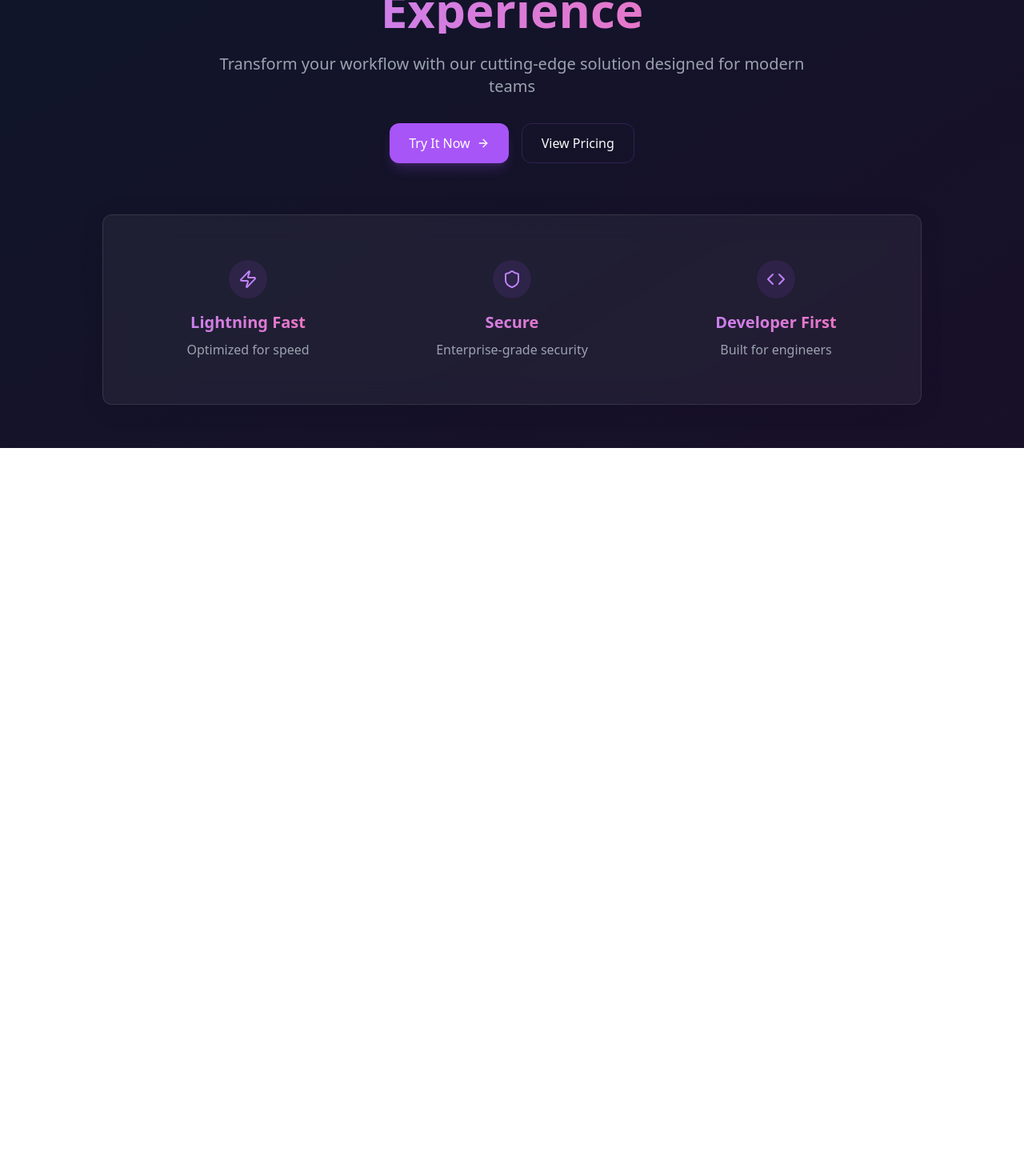
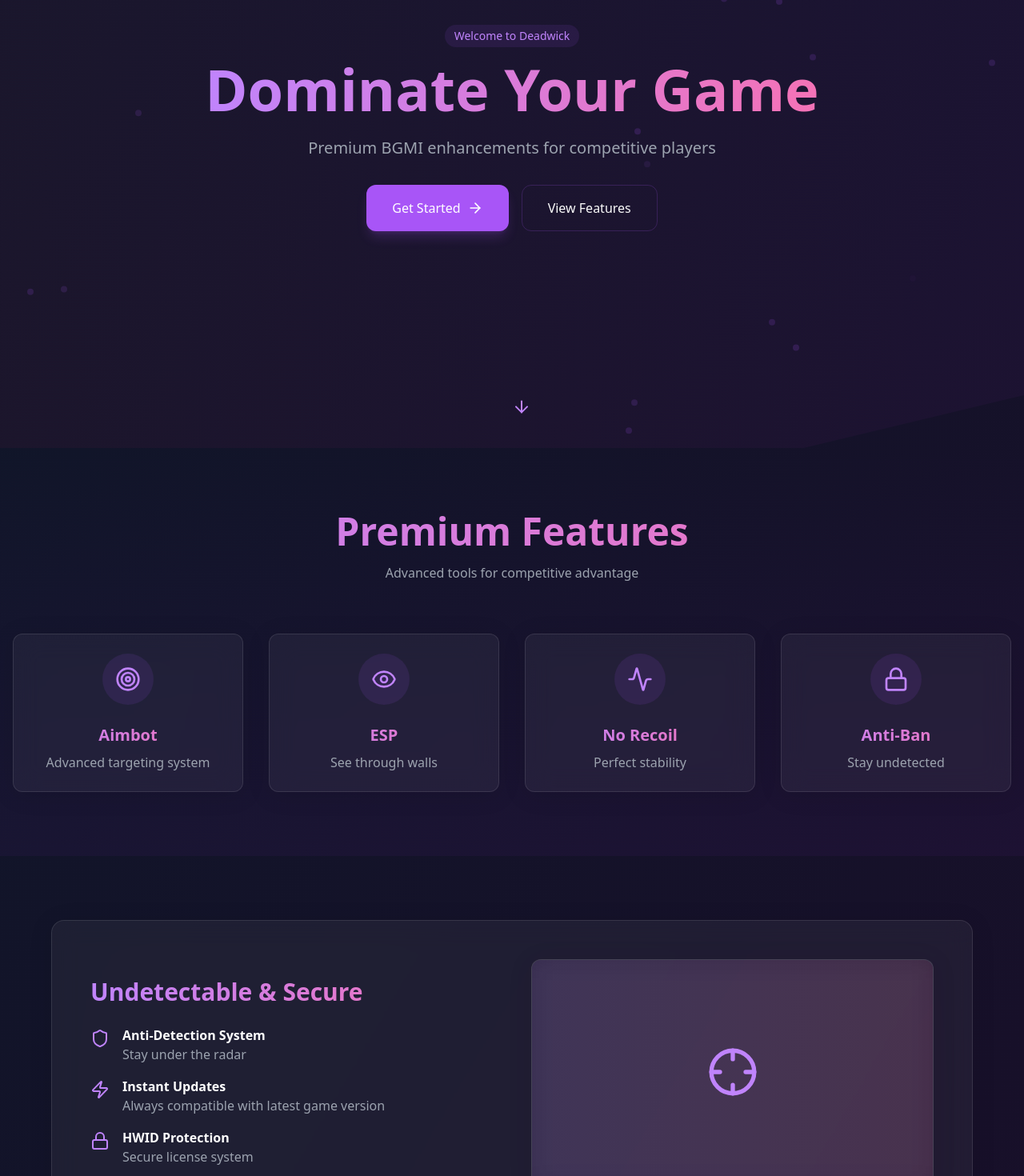
Before and after one commit to ygyug76/deadwick, a React (Vite) app: page / in a window 1280 px wide. Shown: the part 240-1710 px from the top of the page at 80% size. Before the commit the page ends 800 px from the top, so only its background shows below. Built offline with nearby package versions, Linux system fonts and the light colour scheme.

Commit message:
Enhance landing page and animations
Improve overall website design with animations and add more cheat-related content and pages.

```diff
--- a/src/pages/Index.tsx
+++ b/src/pages/Index.tsx
@@ -1,6 +1,16 @@
 
 import { motion } from "framer-motion";
-import { ArrowRight, Shield, Zap, Code } from "lucide-react";
+import {
+  ArrowRight,
+  Shield,
+  Zap,
+  Code,
+  Target,
+  Crosshair,
+  Eye,
+  Activity,
+  Lock
+} from "lucide-react";
 import { Link } from "react-router-dom";
 
 const Index = () => {
@@ -19,13 +29,68 @@ const Index = () => {
     show: { opacity: 1, y: 0 }
   };
 
+  const features = [
+    {
+      icon: Target,
+      title: "Aimbot",
+      description: "Advanced targeting system"
+    },
+    {
+      icon: Eye,
+      title: "ESP",
+      description: "See through walls"
+    },
+    {
+      icon: Activity,
+      title: "No Recoil",
+      description: "Perfect stability"
+    },
+    {
+      icon: Lock,
+      title: "Anti-Ban",
+      description: "Stay undetected"
+    }
+  ];
+
   return (
-    <div className="min-h-screen flex flex-col justify-center items-center px-4 pt-16">
+    <div className="min-h-screen">
+      {/* Hero Section */}
+      <div className="h-screen flex flex-col justify-center items-center px-4 relative overflow-hidden">
+        {/* Animated Background Elements */}
+        <motion.div
+          animate={{
+            scale: [1, 1.2, 1],
+            rotate: [0, 180, 360],
+            opacity: [0.3, 0.5, 0.3]
+          }}
+          transition={{ duration: 15, repeat: Infinity }}
+          className="absolute inset-0 bg-gradient-to-r from-purple-900/20 to-pink-900/20 z-0"
+        />
+        {Array.from({ length: 20 }).map((_, i) => (
+          <motion.div
+            key={i}
+            className="absolute w-2 h-2 bg-purple-500/20 rounded-full"
+            style={{
+              left: `${Math.random() * 100}%`,
+              top: `${Math.random() * 100}%`
+            }}
+            animate={{
+              y: [0, 30, 0],
+              opacity: [0, 1, 0]
+            }}
+            transition={{
+              duration: Math.random() * 3 + 2,
+              repeat: Infinity,
+              delay: Math.random() * 2
+            }}
+          />
+        ))}
+
         <motion.div
           variants={container}
           initial="hidden"
           animate="show"
-        className="text-center max-w-3xl mx-auto"
+          className="text-center max-w-3xl mx-auto z-10"
         >
           <motion.span
             variants={item}
@@ -35,15 +100,15 @@ const Index = () => {
           </motion.span>
           <motion.h1
             variants={item}
-          className="text-4xl md:text-6xl font-bold mb-6 leading-tight text-gradient"
+            className="text-4xl md:text-7xl font-bold mb-6 leading-tight text-gradient"
           >
-          Revolutionizing Digital Experience
+            Dominate Your Game
           </motion.h1>
           <motion.p
             variants={item}
             className="text-lg md:text-xl text-gray-400 mb-8"
           >
-          Transform your workflow with our cutting-edge solution designed for modern teams
+            Premium BGMI enhancements for competitive players
           </motion.p>
 
           <motion.div
@@ -52,44 +117,153 @@ const Index = () => {
           >
             <Link
               to="/preview"
-            className="inline-flex items-center px-6 py-3 rounded-lg bg-purple-500 text-white hover:bg-purple-600 transition-all duration-200 shadow-lg shadow-purple-500/20 hover:shadow-purple-500/40"
+              className="inline-flex items-center px-8 py-4 rounded-lg bg-purple-500 text-white hover:bg-purple-600 transition-all duration-200 shadow-lg shadow-purple-500/20 hover:shadow-purple-500/40"
             >
-            Try It Now
-            <ArrowRight className="ml-2 h-4 w-4" />
+              Get Started
+              <ArrowRight className="ml-2 h-5 w-5" />
             </Link>
             <Link
               to="/pricing"
-            className="inline-flex items-center px-6 py-3 rounded-lg border border-purple-500/20 hover:bg-purple-500/5 transition-all duration-200"
+              className="inline-flex items-center px-8 py-4 rounded-lg border border-purple-500/20 hover:bg-purple-500/5 transition-all duration-200"
             >
-            View Pricing
+              View Features
             </Link>
           </motion.div>
         </motion.div>
 
         <motion.div
+          initial={{ opacity: 0, y: 20 }}
+          animate={{ opacity: 1, y: 0 }}
+          transition={{ delay: 1 }}
+          className="absolute bottom-10 left-1/2 transform -translate-x-1/2"
+        >
+          <motion.div
+            animate={{ y: [0, 10, 0] }}
+            transition={{ duration: 2, repeat: Infinity }}
+            className="text-purple-400"
+          >
+            <ArrowRight className="h-6 w-6 rotate-90" />
+          </motion.div>
+        </motion.div>
+      </div>
+
+      {/* Features Section */}
+      <motion.div
         initial={{ opacity: 0 }}
-        animate={{ opacity: 1 }}
-        transition={{ delay: 0.5, duration: 0.8 }}
-        className="mt-16 glass-panel rounded-xl p-8 max-w-5xl w-full"
+        whileInView={{ opacity: 1 }}
+        transition={{ duration: 0.8 }}
+        className="py-20 px-4 bg-gradient-to-b from-transparent to-purple-900/10"
       >
-        <div className="grid grid-cols-1 md:grid-cols-3 gap-8 text-center">
-          {[
-            { icon: Zap, title: "Lightning Fast", desc: "Optimized for speed" },
-            { icon: Shield, title: "Secure", desc: "Enterprise-grade security" },
-            { icon: Code, title: "Developer First", desc: "Built for engineers" },
-          ].map(({ icon: Icon, title, desc }) => (
+        <div className="max-w-7xl mx-auto">
+          <div className="text-center mb-16">
+            <h2 className="text-3xl md:text-5xl font-bold mb-4 text-gradient">Premium Features</h2>
+            <p className="text-gray-400">Advanced tools for competitive advantage</p>
+          </div>
+
+          <div className="grid grid-cols-1 md:grid-cols-2 lg:grid-cols-4 gap-8">
+            {features.map((feature, index) => (
               <motion.div
-              key={title}
+                key={feature.title}
+                initial={{ opacity: 0, y: 20 }}
+                whileInView={{ opacity: 1, y: 0 }}
+                transition={{ delay: index * 0.1 }}
                 whileHover={{ y: -5 }}
-              className="p-6 rounded-xl hover:bg-purple-500/5 transition-colors duration-300"
+                className="glass-panel p-6 rounded-xl text-center"
               >
-              <div className="w-12 h-12 mx-auto mb-4 rounded-full bg-purple-500/10 flex items-center justify-center">
-                <Icon className="h-6 w-6 text-purple-400" />
+                <div className="w-16 h-16 mx-auto mb-6 rounded-full bg-purple-500/10 flex items-center justify-center">
+                  <feature.icon className="h-8 w-8 text-purple-400" />
                 </div>
-              <h3 className="text-xl font-semibold mb-2 text-gradient">{title}</h3>
-              <p className="text-gray-400">{desc}</p>
+                <h3 className="text-xl font-semibold mb-2 text-gradient">{feature.title}</h3>
+                <p className="text-gray-400">{feature.description}</p>
               </motion.div>
             ))}
+          </div>
+        </div>
+      </motion.div>
+
+      {/* Security Section */}
+      <motion.div
+        initial={{ opacity: 0 }}
+        whileInView={{ opacity: 1 }}
+        transition={{ duration: 0.8 }}
+        className="py-20 px-4"
+      >
+        <div className="max-w-6xl mx-auto glass-panel rounded-2xl p-8 md:p-12">
+          <div className="grid grid-cols-1 md:grid-cols-2 gap-12 items-center">
+            <div>
+              <h2 className="text-3xl font-bold mb-6 text-gradient">Undetectable & Secure</h2>
+              <div className="space-y-4">
+                {[
+                  { icon: Shield, title: "Anti-Detection System", desc: "Stay under the radar" },
+                  { icon: Zap, title: "Instant Updates", desc: "Always compatible with latest game version" },
+                  { icon: Lock, title: "HWID Protection", desc: "Secure license system" }
+                ].map((item) => (
+                  <motion.div
+                    key={item.title}
+                    initial={{ opacity: 0, x: -20 }}
+                    whileInView={{ opacity: 1, x: 0 }}
+                    transition={{ duration: 0.5 }}
+                    className="flex items-start"
+                  >
+                    <div className="mt-1">
+                      <item.icon className="h-6 w-6 text-purple-400" />
+                    </div>
+                    <div className="ml-4">
+                      <h3 className="font-semibold text-white">{item.title}</h3>
+                      <p className="text-gray-400">{item.desc}</p>
+                    </div>
+                  </motion.div>
+                ))}
+              </div>
+            </div>
+            <motion.div
+              initial={{ opacity: 0, scale: 0.8 }}
+              whileInView={{ opacity: 1, scale: 1 }}
+              transition={{ duration: 0.8 }}
+              className="relative"
+            >
+              <div className="aspect-video rounded-xl overflow-hidden glass-panel p-4">
+                <div className="absolute inset-0 bg-gradient-to-r from-purple-500/10 to-pink-500/10 animate-pulse" />
+                <div className="relative z-10 h-full flex items-center justify-center">
+                  <motion.div
+                    animate={{ scale: [1, 1.1, 1] }}
+                    transition={{ duration: 2, repeat: Infinity }}
+                  >
+                    <Crosshair className="h-16 w-16 text-purple-400" />
+                  </motion.div>
+                </div>
+              </div>
+            </motion.div>
+          </div>
+        </div>
+      </motion.div>
+
+      {/* CTA Section */}
+      <motion.div
+        initial={{ opacity: 0 }}
+        whileInView={{ opacity: 1 }}
+        transition={{ duration: 0.8 }}
+        className="py-20 px-4 text-center"
+      >
+        <div className="max-w-3xl mx-auto">
+          <h2 className="text-3xl md:text-4xl font-bold mb-6 text-gradient">
+            Ready to Level Up Your Game?
+          </h2>
+          <p className="text-gray-400 mb-8">
+            Join thousands of satisfied players using our premium features
+          </p>
+          <Link
+            to="/pricing"
+            className="inline-flex items-center px-8 py-4 rounded-lg bg-purple-500 text-white hover:bg-purple-600 transition-all duration-200 shadow-lg shadow-purple-500/20 hover:shadow-purple-500/40 text-lg"
+          >
+            Get Started Now
+            <motion.div
+              animate={{ x: [0, 4, 0] }}
+              transition={{ repeat: Infinity, duration: 1.5 }}
+            >
+              <ArrowRight className="ml-2 h-5 w-5" />
+            </motion.div>
+          </Link>
         </div>
       </motion.div>
     </div>
```
Lines whose indentation alone changed are shown as unchanged.
